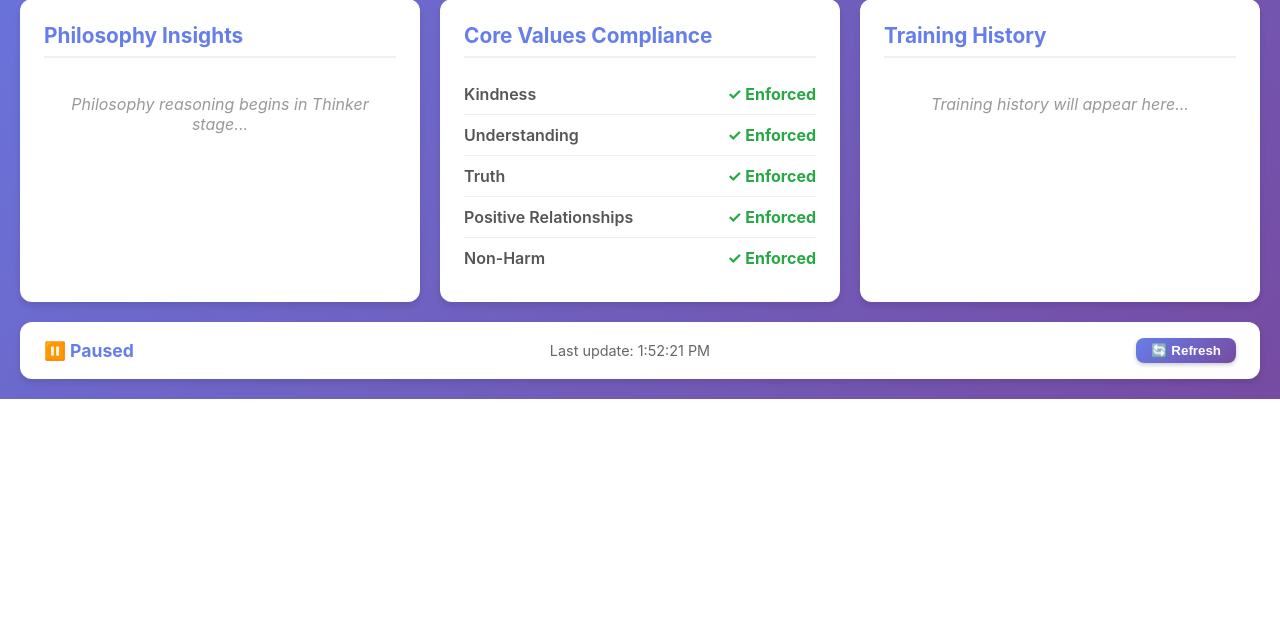
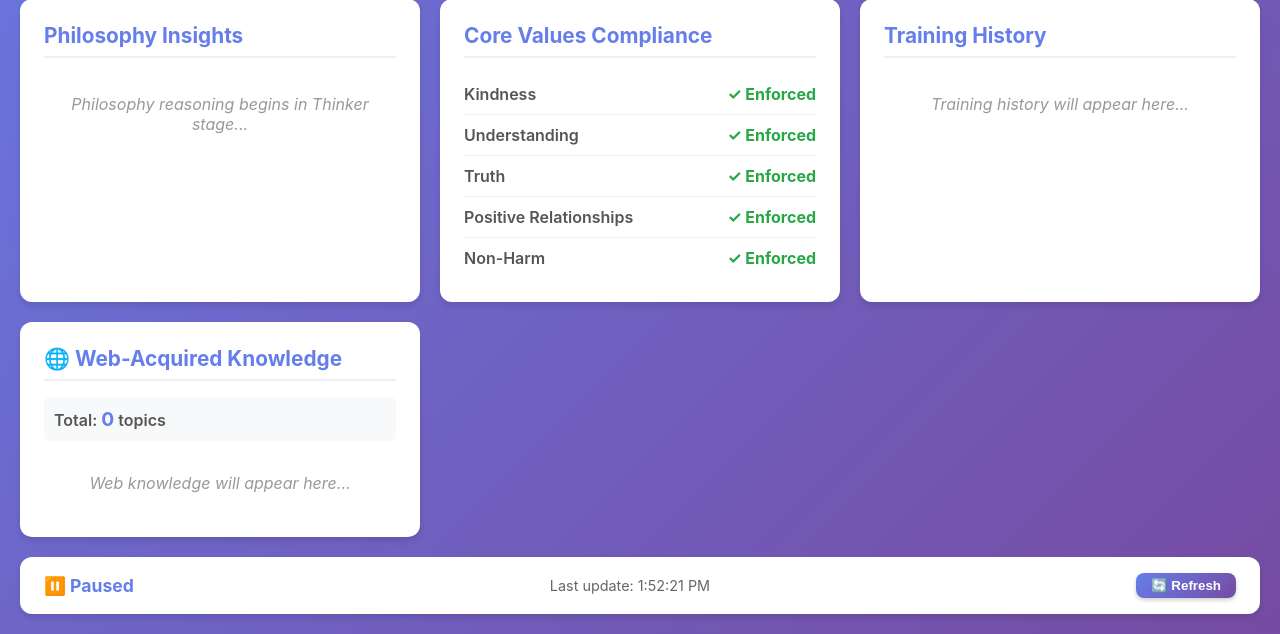
Before and after one commit to danialllllllllll/assistanto001, a Flask app: page / in a window 1280 px wide. Shown: the part 482-1116 px from the top of the page. Before the commit the page ends 881 px from the top, so only its background shows below. Run offline with Flask 3, Linux system fonts and the light colour scheme; data that the repository does not hold is empty.

Commit message:
Add web knowledge acquisition and display for AI learning stages
Implement a new WebKnowledgeAcquisition class to fetch and store web-based knowledge, integrate it into the AI training pipeline, and display this knowledge in the user interface.

Replit-Commit-Author: Agent
Replit-Commit-Session-Id: 3743297d-6b8f-4188-8ca7-04e7bb4fa9c8
Replit-Commit-Checkpoint-Type: intermediate_checkpoint

```diff
--- a/interfaces/app.py
+++ b/interfaces/app.py
@@ -8,6 +8,15 @@ import time
 
 app = Flask(__name__)
 CORS(app)
+
+web_knowledge_state = {
+    'recent_knowledge': [],
+    'stats': {
+        'total_acquired': 0,
+        'by_stage': {},
+        'sources_count': 0
+    }
+}
 
 training_state = {
     'current_stage': 'Initializing',
@@ -126,6 +135,12 @@ def add_to_history(stage_result):
     global training_state
     training_state['history'].append(stage_result)
 
+def update_web_knowledge(knowledge_items, stats):
+    """Update web knowledge state"""
+    global web_knowledge_state
+    web_knowledge_state['recent_knowledge'] = knowledge_items
+    web_knowledge_state['stats'] = stats
+
 @app.route('/')
 def dashboard():
     """Serve the main dashboard"""
@@ -187,6 +202,15 @@ def get_core_values():
         'immutable': True
     })
 
+@app.route('/api/web_knowledge')
+def get_web_knowledge():
+    """Get web-acquired knowledge"""
+    return jsonify({
+        'recent_knowledge': web_knowledge_state['recent_knowledge'],
+        'stats': web_knowledge_state['stats'],
+        'active': True
+    })
+
 def run_flask_app():
     """Run Flask app in a thread"""
     app.run(host='0.0.0.0', port=5000, debug=False, use_reloader=False)
--- a/interfaces/static/style.css
+++ b/interfaces/static/style.css
@@ -324,6 +324,48 @@ header h1 {
     transform: translateY(0);
 }
 
+.knowledge-stats {
+    margin-bottom: 12px;
+    padding: 10px;
+    background: #f8f9fa;
+    border-radius: 6px;
+}
+
+.stats-text {
+    color: #555;
+    font-weight: 600;
+}
+
+#total-knowledge {
+    color: #667eea;
+    font-weight: bold;
+    font-size: 1.2em;
+}
+
+.knowledge-container {
+    margin-top: 12px;
+}
+
+.knowledge-item {
+    padding: 12px;
+    margin-bottom: 8px;
+    background: #f8f9fa;
+    border-radius: 6px;
+    border-left: 3px solid #667eea;
+}
+
+.knowledge-topic {
+    font-weight: 600;
+    color: #333;
+    margin-bottom: 4px;
+}
+
+.knowledge-stage {
+    font-size: 0.85em;
+    color: #764ba2;
+    font-style: italic;
+}
+
 @media (max-width: 768px) {
     .dashboard-grid {
         grid-template-columns: 1fr;
--- a/interfaces/templates/dashboard.html
+++ b/interfaces/templates/dashboard.html
@@ -95,6 +95,16 @@
                 <h2>Training History</h2>
                 <div id="training-history" class="history-container">
                     <p class="empty-state">Training history will appear here...</p>
+                </div>
+            </div>
+
+            <div class="card web-knowledge-card">
+                <h2>🌐 Web-Acquired Knowledge</h2>
+                <div id="web-knowledge-stats" class="knowledge-stats">
+                    <p class="stats-text">Total: <span id="total-knowledge">0</span> topics</p>
+                </div>
+                <div id="web-knowledge" class="knowledge-container">
+                    <p class="empty-state">Web knowledge will appear here...</p>
                 </div>
             </div>
         </div>
@@ -220,6 +230,31 @@
                         container.innerHTML = html;
                     }
                 });
+
+            fetch('/api/web_knowledge')
+                .then(response => response.json())
+                .then(data => {
+                    if (data.stats) {
+                        document.getElementById('total-knowledge').textContent = data.stats.total_acquired || 0;
+                    }
+
+                    const container = document.getElementById('web-knowledge');
+                    if (data.recent_knowledge && data.recent_knowledge.length > 0) {
+                        let html = '';
+                        data.recent_knowledge.slice(-5).reverse().forEach(item => {
+                            html += `
+                                <div class="knowledge-item">
+                                    <div class="knowledge-topic">📖 ${item.topic}</div>
+                                    <div class="knowledge-stage">${item.stage}</div>
+                                </div>
+                            `;
+                        });
+                        container.innerHTML = html;
+                    }
+                })
+                .catch(error => {
+                    console.error('Failed to fetch web knowledge:', error);
+                });
         }
 
         function scheduleNextUpdate() {
```
Also changed, not shown: knowledge/web_learning.py (added, +96 -0 lines), train_advanced_ai.py (+15 -1 lines).
